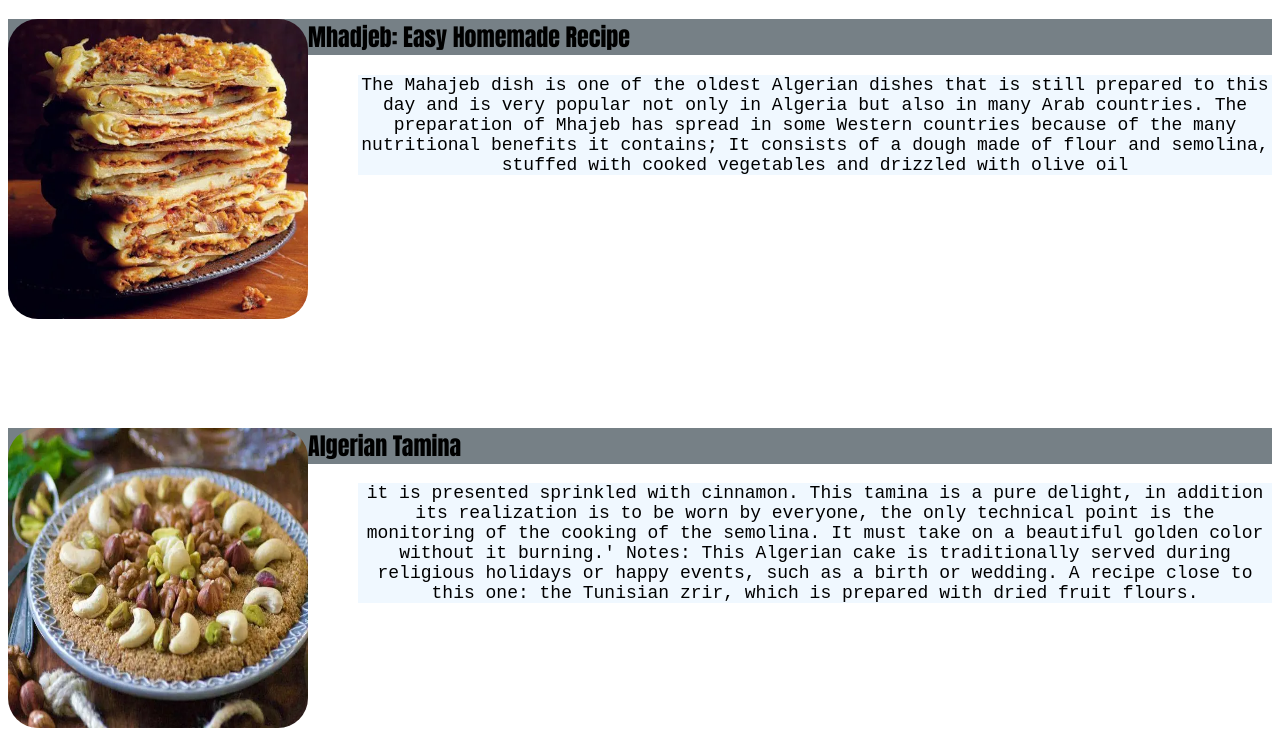
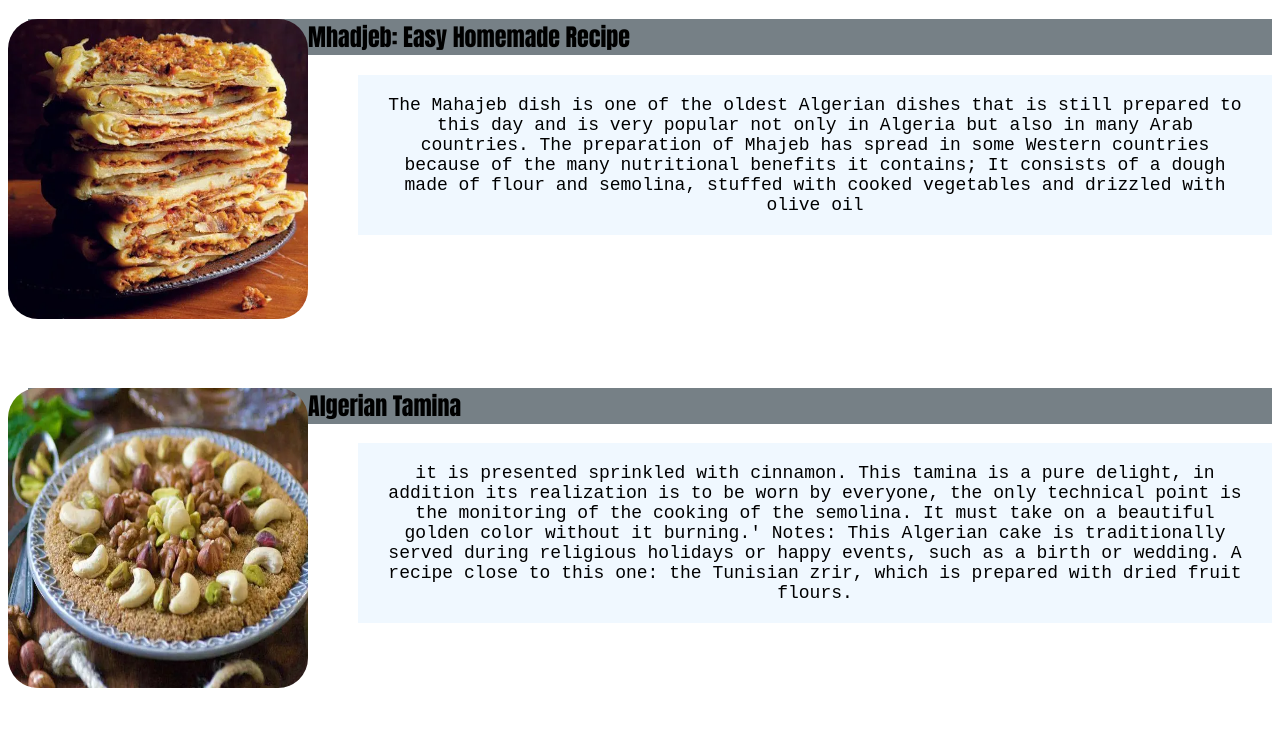
Before and after one commit to yacine-bkf/odin-recipes, a plain HTML site: page index.html in a window 1280 px wide. Shown: the part 81-811 px from the top of the page. Drawn offline with Linux system fonts and the light colour scheme.

Commit message:
changed the style

```diff
--- a/index.html
+++ b/index.html
@@ -18,6 +18,7 @@
  }
  h2{
     background-color: #768086;
+    margin-left: 20px;
  }
  img{
     width: 300px;
@@ -33,6 +34,7 @@
     margin-bottom: 20%;
 
  }
+
  p{
     margin-left: 350px;
     text-align: justify;
@@ -40,8 +42,11 @@
     font-family: 'Courier New', Courier, monospace;
     font-size: large;
     background-color: aliceblue;
-
+    padding: 20px;
  }
+div{
+   margin-bottom: -100px;
+}
 </style>
 </head>
 <body>
```
